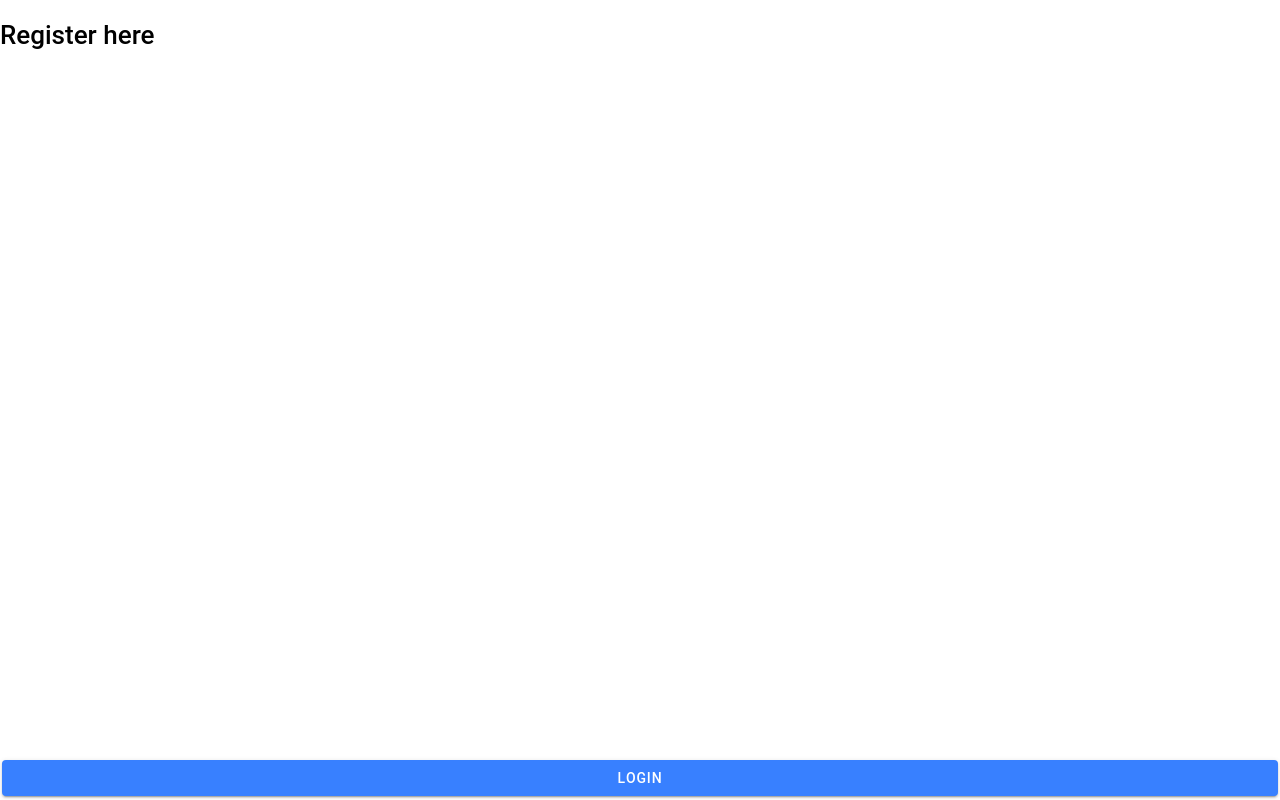
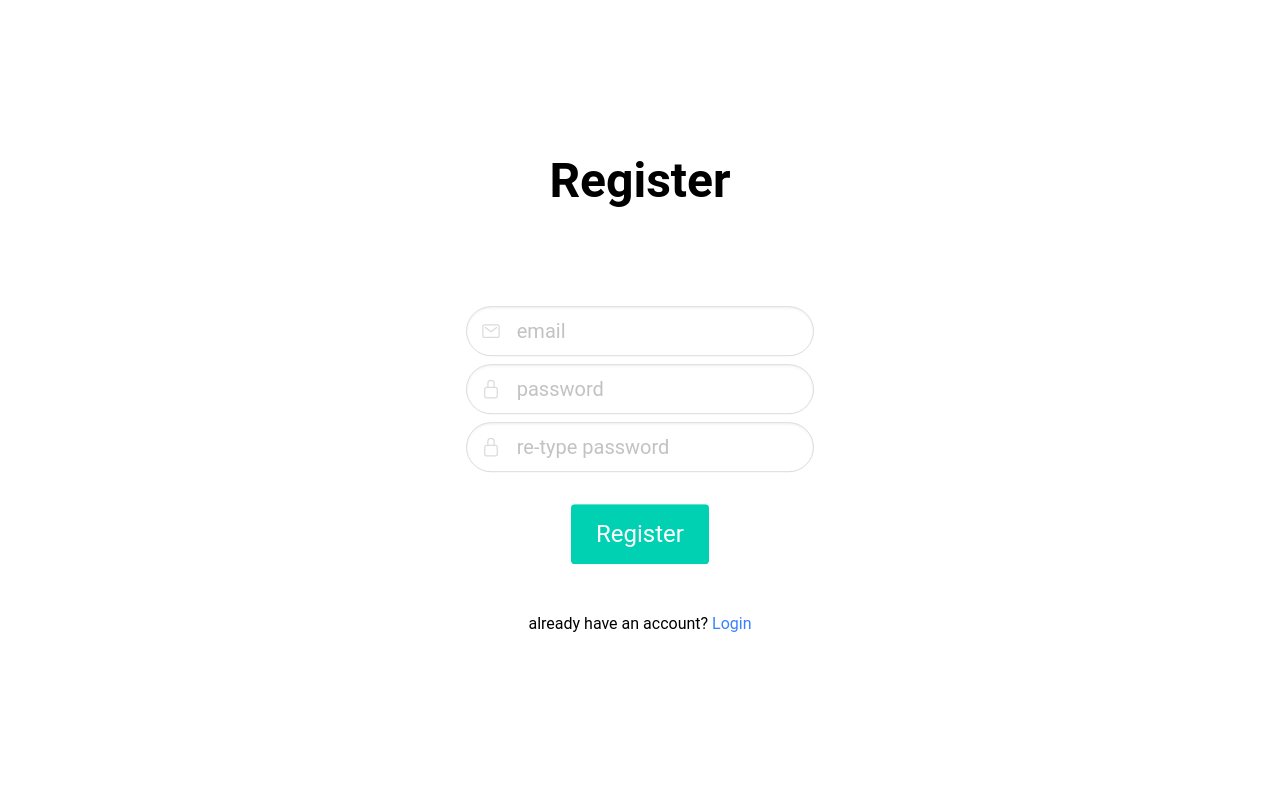
Before and after one commit to johnpaulkiser/tier-list, a React (Create React App) app: page /register in a window 1280 px wide. Built offline with nearby package versions, Linux system fonts and the light colour scheme.

Commit message:
Create basic login/registration templates

```diff
--- a/public/index.html
+++ b/public/index.html
@@ -17,6 +17,7 @@
     <link rel="manifest" href="%PUBLIC_URL%/manifest.json" />
 
     <link rel="shortcut icon" type="image/png" href="%PUBLIC_URL%/assets/icon/favicon.png" />
+    <link rel="stylesheet" href="https://cdn.jsdelivr.net/npm/bulma@0.9.0/css/bulma.min.css">
 
     <!-- add to homescreen for ios -->
     <meta name="apple-mobile-web-app-capable" content="yes" />
--- a/src/pages/Login.css
+++ b/src/pages/Login.css
@@ -1,3 +1,26 @@
-.test {
-    border: 1px;
-};
+
+.container {
+    text-align: center;
+    position: absolute;
+    left: 0;
+    right: 0;
+    top: 50%;
+    transform: translateY(-50%);
+}
+
+
+.login-form {
+    display: flex;
+    align-items: center;
+    justify-content: center;
+    flex-direction: column;
+}
+
+.input {
+    width: 100%;
+}
+
+
+.container > * {
+    margin-bottom: 2em;
+}
--- a/src/pages/Login.js
+++ b/src/pages/Login.js
@@ -1,13 +1,35 @@
 import React from 'react';
-import { IonPage, IonButton } from '@ionic/react';
+import { IonPage, IonContent, IonRow, IonCol, IonRouterLink, IonIcon } from '@ionic/react';
+import { mailOutline, lockClosedOutline } from 'ionicons/icons';
+import './Login.css';
 
 class Login extends React.Component {
 
   render() {
     return (
       <IonPage>
-        <h1>Login Here</h1>
-        <IonButton routerLink='/register'>Register</IonButton>
+        <IonContent>
+          <div className='container'>
+            <h1 className='is-size-1 has-text-weight-semibold'>Login</h1>
+            <form className='login-form'>
+              <div className='control has-icons-left'>
+                <input className='input is-rounded is-medium ' type='text' placeholder='email' />
+                <span className="icon is-small is-left">
+                  <IonIcon icon={mailOutline}/>
+                </span>
+              </div>
+              <div className='control has-icons-left mt-2'>
+                <input className='input is-rounded is-medium' type='password' placeholder='password' />
+                <span className="icon is-small is-left">
+                  <IonIcon icon={lockClosedOutline}/>
+                </span>
+              </div>
+            </form>
+            <button className='button is-primary is-large' routerLink='/dashboard'>Login</button>
+            <br />
+            <IonRouterLink href='/register'> Need an account? </IonRouterLink>
+          </div>
+        </IonContent>
       </IonPage>
     );
   }
--- a/src/pages/Register.js
+++ b/src/pages/Register.js
@@ -1,26 +1,47 @@
+
 import React from 'react';
-import { IonPage, IonButton } from '@ionic/react';
+import { IonPage, IonContent, IonRow, IonCol, IonRouterLink, IonIcon } from '@ionic/react';
+import { mailOutline, lockClosedOutline } from 'ionicons/icons';
+import './Login.css';
 
 class Register extends React.Component {
 
   render() {
     return (
       <IonPage>
-        <h1>Register here</h1>
-        <IonButton routerLink='/login'>Login</IonButton>
+        <IonContent>
+          <div className='container'>
+            <h1 className='is-size-1 has-text-weight-semibold'>Register</h1>
+            <form className='login-form'>
+              <div className='control has-icons-left'>
+                <input className='input is-rounded is-medium ' type='text' placeholder='email' />
+                <span className="icon is-small is-left">
+                  <IonIcon icon={mailOutline}/>
+                </span>
+              </div>
+              <div className='control has-icons-left mt-2'>
+                <input className='input is-rounded is-medium' type='password' placeholder='password' />
+                <span className="icon is-small is-left">
+                  <IonIcon icon={lockClosedOutline}/>
+                </span>
+              </div>
+              <div className='control has-icons-left mt-2'>
+                <input className='input is-rounded is-medium' type='password' placeholder='re-type password' />
+                <span className="icon is-small is-left">
+                  <IonIcon icon={lockClosedOutline}/>
+                </span>
+              </div>
+            </form>
+            <button className='button is-primary is-large' routerLink='/dashboard'>Register</button>
+            <br />
+            <p>already have an account?
+              <IonRouterLink href='/login'> Login</IonRouterLink>
+            </p>
+          </div>
+        </IonContent>
       </IonPage>
     );
   }
 }
 
-
-
-
-
-
-
-
-
-
-
 export default Register;
```
